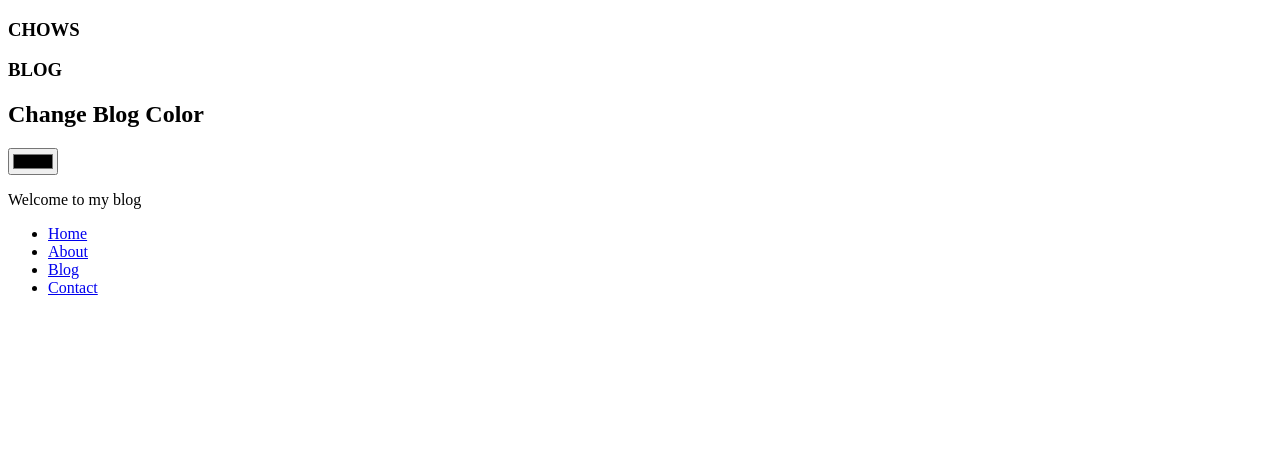
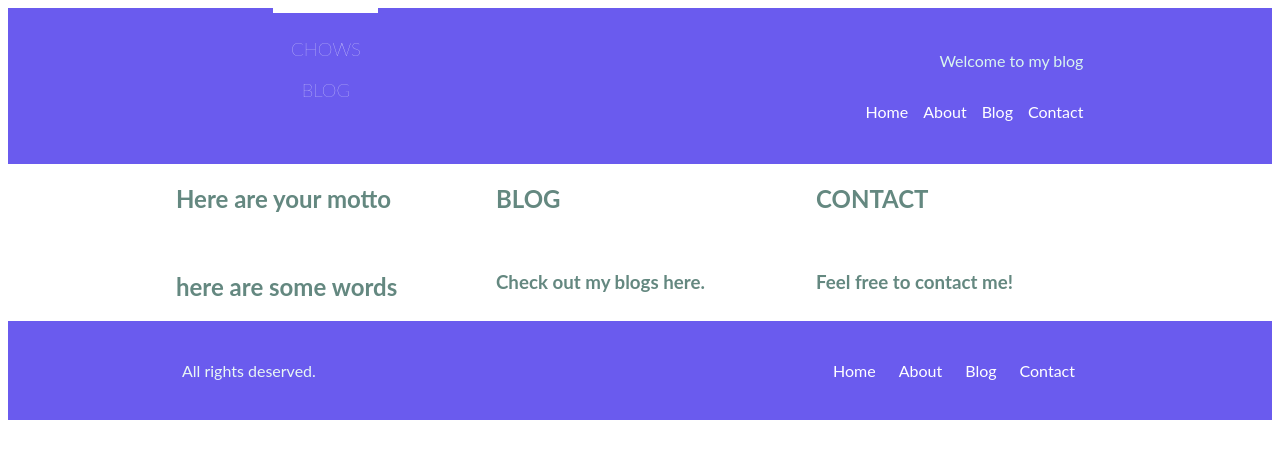
Before and after one commit to Chows23/personal-project, a plain HTML site: page index.html in a window 1280 px wide. Drawn offline with Linux system fonts and the light colour scheme.

Commit message:
adds main and footer HTML and CSS to the web page.

```diff
--- a/index.html
+++ b/index.html
@@ -15,8 +15,6 @@
       <h1>
         BLOG
       </h1>
-      <h2>Change Blog Color</h2>
-      <input type="color" id="colorPicker">
     </section>
     <section class="right">
       <P>
@@ -33,8 +31,47 @@
 
   </nav>
   <main>
+    <section>
+      <h2 class="mottoText">
+        Here are your motto
+      </h2>
+      <a href=#><img src="" alt=""></a>
+      <h2>here are some words</h2>
+
+    </section>
+    <section>
+      <h2>
+        BLOG
+      </h2>
+      <a href=#><img src="" alt=""></a>
+      <h3>
+        Check out my blogs here.
+      </h3>
+
+    </section>
+    <section>
+      <h2 >
+        CONTACT
+      </h2>
+      <a href=#><img src="" alt=""></a>
+
+      <h3>
+        Feel free to contact me!
+      </h3>
+
+    </section>
+
   </main>
-  <footer>
+  <footer class="footerColor">
+    <div class="footer-left">
+      All rights deserved.
+    </div>
+    <ul class="footer-right">
+      <li><a href="index.html">Home</a></li>
+      <li><a href="index.html">About</a></li>
+      <li><a href="index.html">Blog</a></li>
+      <li><a href="index.html">Contact</a></li>
+    </ul>
   </footer>
   <script src="main.js"></script>
 </body>
--- a/style.css
+++ b/style.css
@@ -0,0 +1,153 @@
+body{
+  font-family: 'Lato', sans-serif;
+}
+
+main{
+  box-sizing: content-box;
+  max-width: 960px;
+}
+
+nav{
+  background-color:#6a5bee;
+  text-align: center;
+  padding: 27px;
+
+}
+
+.top-line{
+  border-top: 5px solid #fff;
+  width: 105px;
+  margin: auto;
+  margin-top: -27px;
+  padding-top: 25px;
+}
+
+h1{
+  font-weight: 100;
+}
+
+nav {
+  color:#fff ;
+}
+nav p{
+  color:#d9f5ef ;
+}
+
+nav ul{
+  list-style: none;
+  display: flex;
+  justify-content: space-around;
+}
+
+a{
+  text-decoration: none;
+  color:#fff;
+  cursor: pointer;
+}
+
+a:hover {
+  background-color: red;
+  color:#fff;
+}
+
+button{
+  color:#fff;
+  background-color: #293f50;
+  border: 1px solid;
+  border-radius: 12px;
+  padding: 17px;
+  cursor: pointer;
+}
+
+button:hover {
+  background-color: red;
+  color:#fff;
+
+}
+
+img{
+  width: 100%;
+  border-radius: 10px;
+}
+
+main {
+  padding: 0 18px;
+  color:#648880 ;
+}
+
+footer{
+  background-color: #6a5bee;
+  padding: 24px 20px;
+  color:#e9f7f4 ;
+}
+
+footer ul{
+  list-style: none;
+  display: flex;
+  color:#fff;
+}
+
+footer li{
+  padding-right: 23px;
+}
+
+.footer-right{
+  padding: 0px;
+}
+
+
+@media screen and (min-width:960px){
+
+  nav{
+    display: flex;
+    flex-wrap: wrap;
+    justify-content: space-around;
+  }
+
+  .left{
+    width: 29%;
+  }
+
+  .right{
+    padding-right: 46px;
+    width: 29%;
+    display: flex;
+    flex-direction: column;
+    align-items: flex-end;
+    justify-content: center;
+  }
+
+  .right li{
+    padding-left: 15px;
+  }
+
+  .bottom{
+    width: 46%;
+  }
+
+  main{
+    display: flex;
+    justify-content: space-around;
+    margin: auto;
+  }
+
+  main section{
+    width: 30%;
+  }
+
+  footer{
+    justify-content: space-between;
+    display: flex;
+  }
+
+  .footer-left{
+    padding-left: 154px;
+    display: flex;
+    align-items: center;
+  }
+
+  .footer-right{
+    padding-right: 154px;
+  }
+
+}
```
